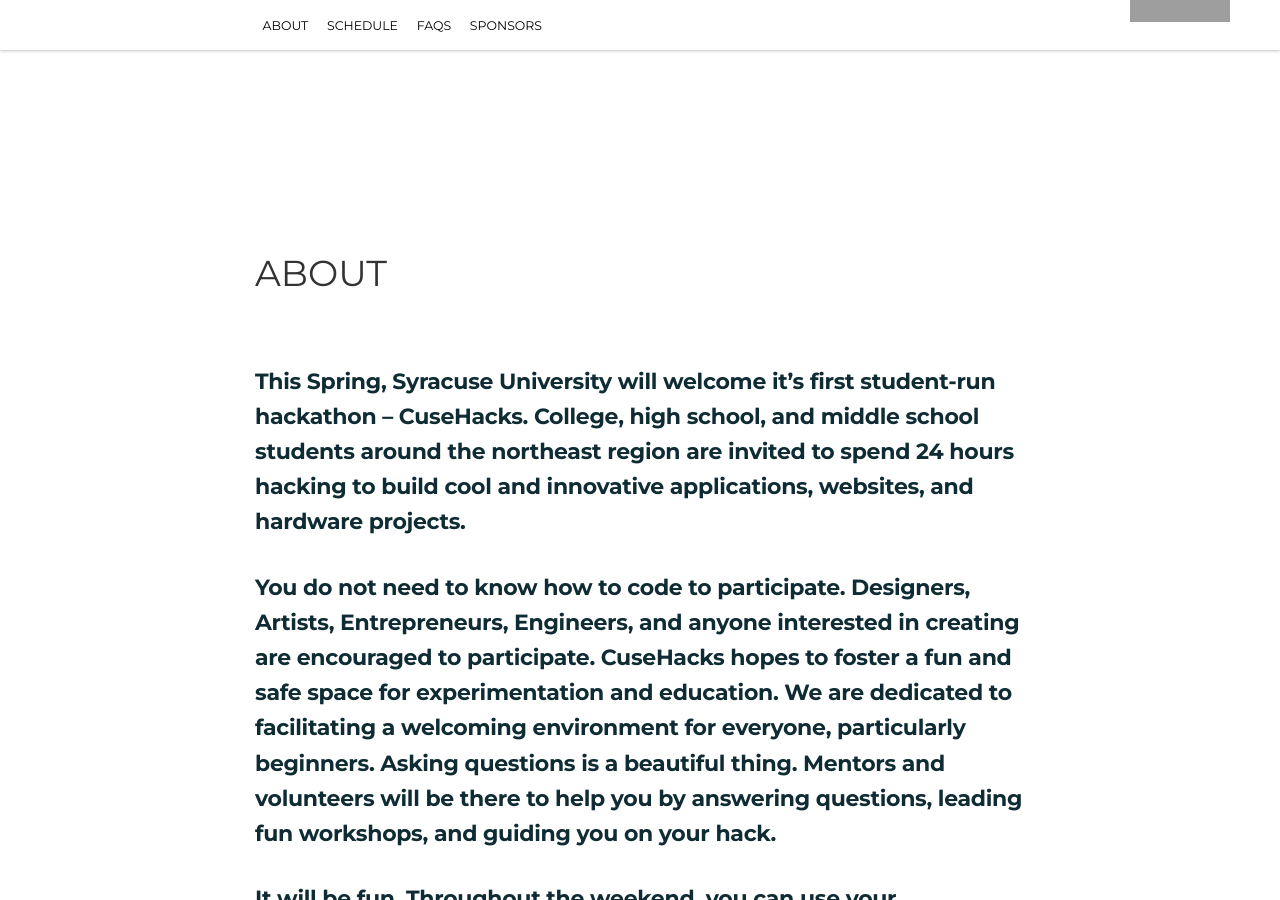
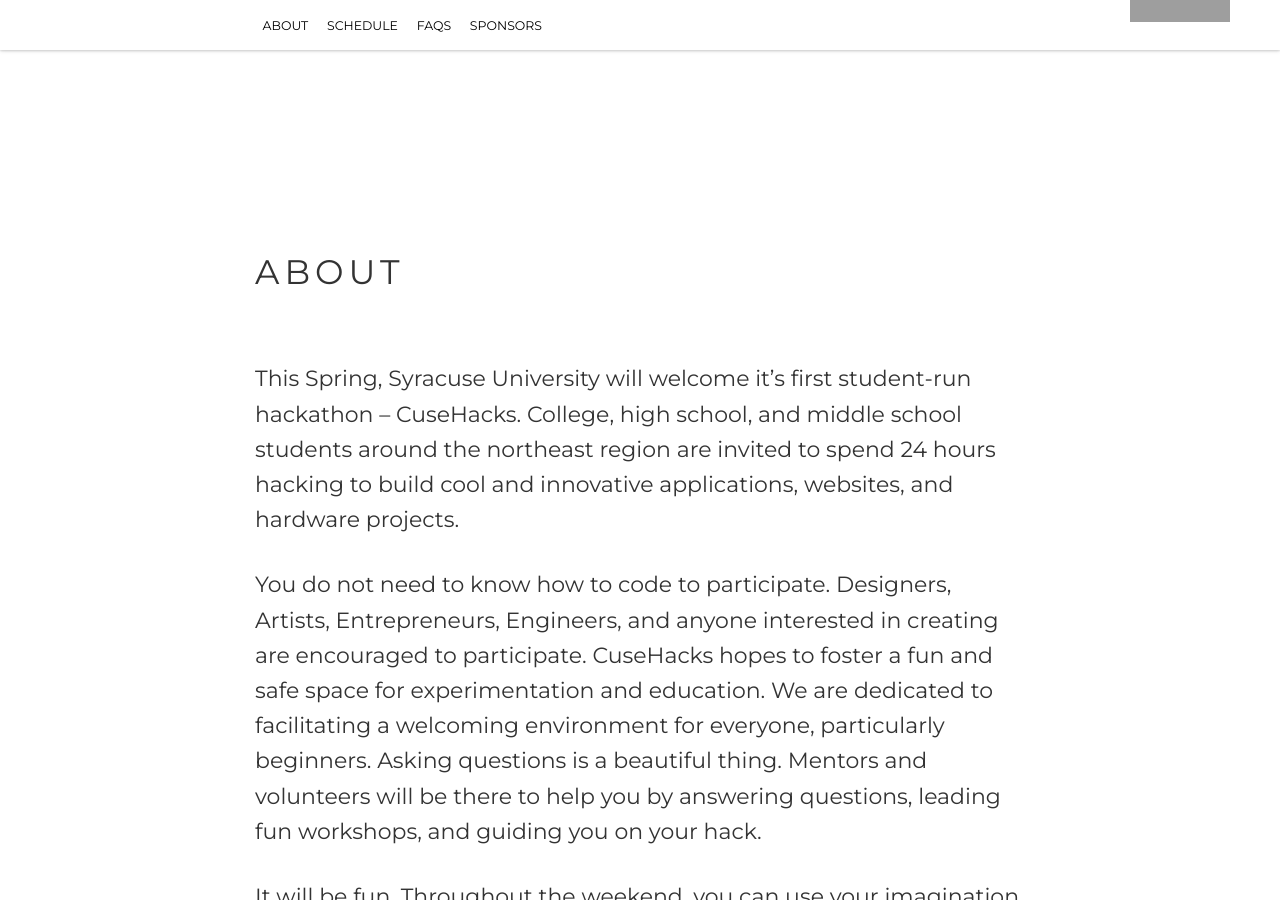
Before and after one commit to innovateorange/cusehacks, a Jekyll site: the page built from index.html, in a window 1280 px wide and 900 px high, scrolled down 886 px. Built offline with Jekyll 4.4.1, drawn with Linux system fonts in a browser that asks for light colours; nearby versions of some CDN libraries; grey boxes are pictures that could not be loaded.

Commit message:
some stuff

```diff
--- a/css/original.css
+++ b/css/original.css
@@ -53,7 +53,8 @@
 .section-header h1{
   font-weight: 500;
   padding-bottom: 20px;
-
+  font-size: 34px;
+  letter-spacing: 5px;
 }
 
 /*
@@ -193,13 +194,8 @@
 }
 
 .about p {
-  font-family: 'Montserrat';
-  font-weight: 700;
-  color: #0F2C34;
-/*font-weight: 600;*/
   font-size: 22px;
   line-height: 1.6em;
-  letter-spacing: -.3px;
 }
 
 .about p span {
```
